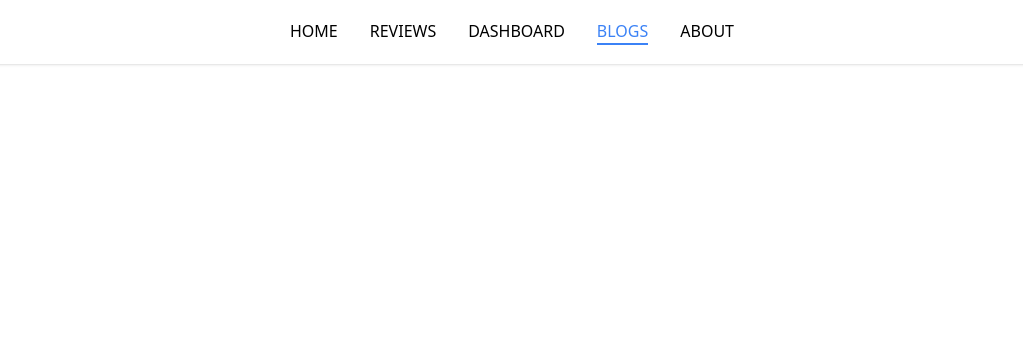
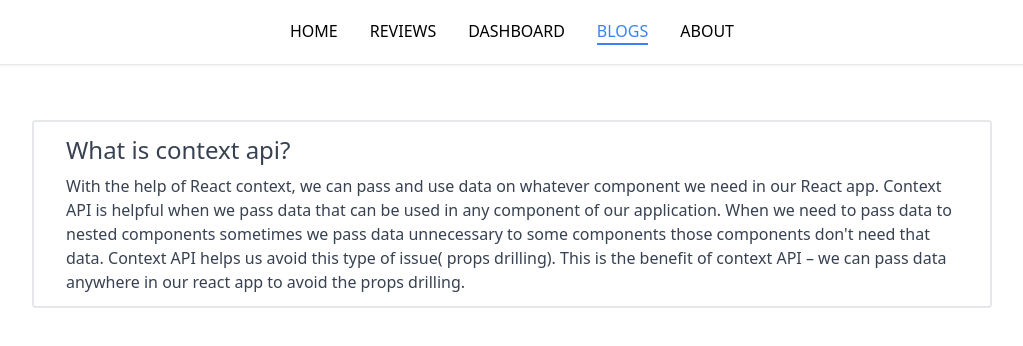
Before and after one commit to habiburrahman26/Product-analysis, a React (Create React App) app: page /blogs in a window 1280 px wide. Shown: the top 346 px of the page, without its empty margins (128-1151 px from the left). Built offline with nearby package versions, Linux system fonts and the light colour scheme.

Commit message:
write context api qn ans

```diff
--- a/src/App.js
+++ b/src/App.js
@@ -1,4 +1,5 @@
 import { Route, Routes } from 'react-router-dom';
+import Blogs from './components/Blogs/Blogs';
 import Dashboard from './components/Dashboard/Dashboard';
 import Header from './components/Header/Header';
 import Home from './components/Home/Home';
@@ -12,6 +13,7 @@ function App() {
         <Route path="/" element={<Home />} />
         <Route path="reviews" element={<AllReview />} />
         <Route path="dashboard" element={<Dashboard />} />
+        <Route path="blogs" element={<Blogs />} />
       </Routes>
     </div>
   );
--- a/src/components/Blogs/Blogs.js
+++ b/src/components/Blogs/Blogs.js
@@ -0,0 +1,23 @@
+import React from 'react';
+
+const Blogs = () => {
+  return (
+    <div className="p-8 md:px-40 md:py-14">
+      <div className="border-2 px-8 rounded py-3 text-gray-700">
+        <h1 className="text-2xl mb-2 font-medium">What is context api?</h1>
+        <p>
+          With the help of React context, we can pass and use data on whatever
+          component we need in our React app. Context API is helpful when we
+          pass data that can be used in any component of our application. When
+          we need to pass data to nested components sometimes we pass data
+          unnecessary to some components those components don't need that data.
+          Context API helps us avoid this type of issue( props drilling). This
+          is the benefit of context API – we can pass data anywhere in our react
+          app to avoid the props drilling.
+        </p>
+      </div>
+    </div>
+  );
+};
+
+export default Blogs;
--- a/src/components/Reviews/Review.js
+++ b/src/components/Reviews/Review.js
@@ -2,7 +2,7 @@ import StarIcon from '../Utilites/StartIcon';
 
 const Review = ({ name, img, rating, body }) => {
   return (
-    <div className="flex gap-6 items-start shadow hover:shadow-lg transition-all py-3 px-5 mt-8 w-[400px] md:w-[520px] mx-auto text-gray-700 rounded mb-8">
+    <div className="flex gap-6 items-start shadow hover:shadow-lg  transition-all py-3 px-5 mt-8 w-[400px] md:w-[520px] mx-auto text-gray-700 rounded mb-8">
       <div className="">
         <img src={img} alt="user" className="rounded-full w-12 h-12" />
       </div>
```
